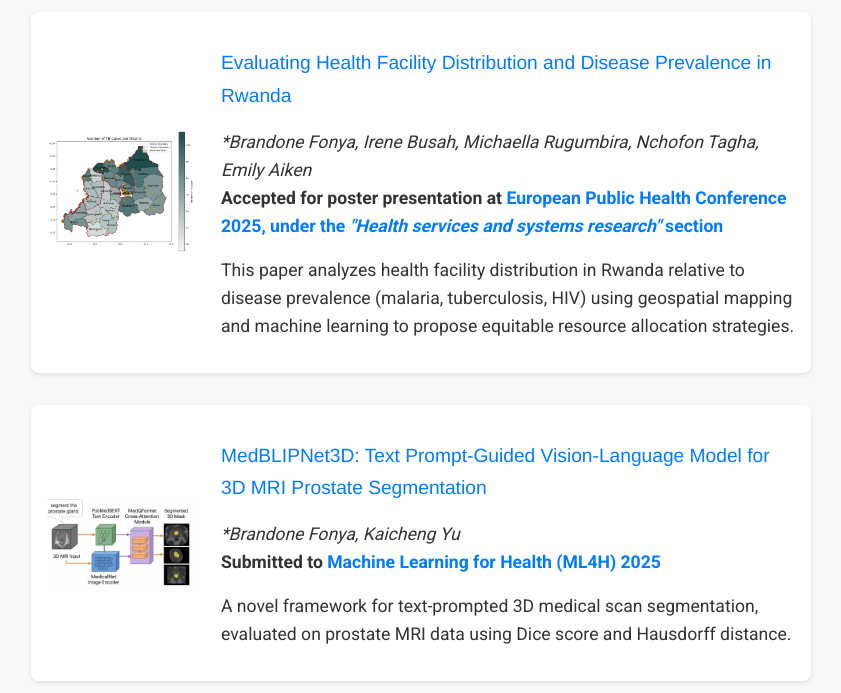
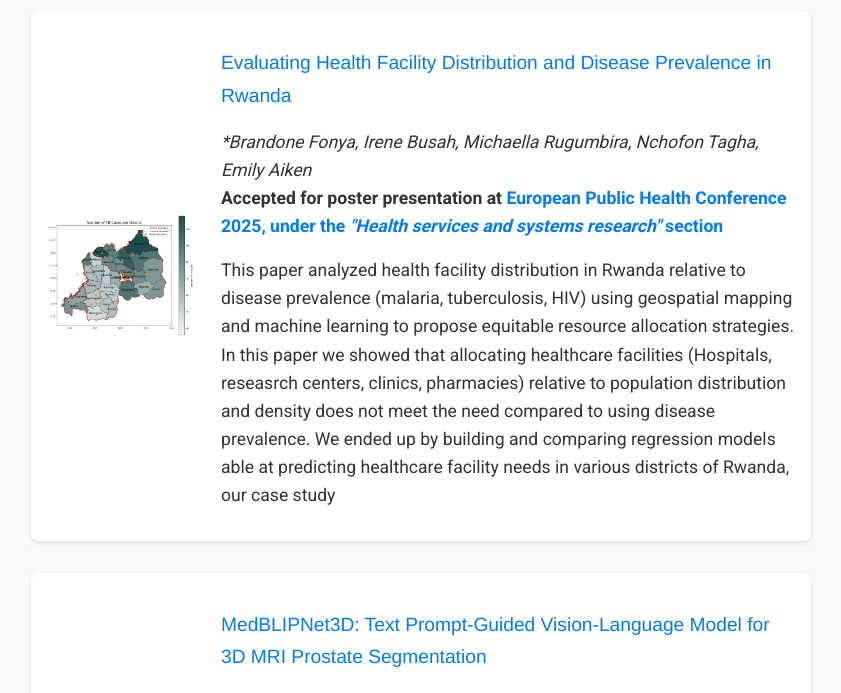
Before and after one commit to FonyaBrandone/FonyaBrandone.github.io, a Jekyll site: the page built from index.md, in a window 1280 px wide and 1400 px high, scrolled down 1640 px, cut to the strip 0-693 px from the top of the window. Shown: the whole strip, without its empty margins (219-1060 px from the left). Built offline with Jekyll 4.4.1, drawn with Linux system fonts in a browser that asks for light colours; some of the changed text lies outside the part shown.

Commit message:
Updated homepage

```diff
--- a/index.md
+++ b/index.md
@@ -61,7 +61,7 @@
         <h3><a href="https://github.com/FonyaBrandone/MBDA_Research" target='_blank'>Evaluating Health Facility Distribution and Disease Prevalence in Rwanda</a></h3>
         <p><em>*Brandone Fonya, Irene Busah, Michaella Rugumbira, Nchofon Tagha, Emily Aiken</em><br>
         <strong>Accepted for poster presentation at <a href="https://ephconference.eu/app/programme/programme.php?d=displays">European Public Health Conference 2025, under the <i>"Health services and systems research"</i> section</a></strong></p>
-        <p>This paper analyzes health facility distribution in Rwanda relative to disease prevalence (malaria, tuberculosis, HIV) using geospatial mapping and machine learning to propose equitable resource allocation strategies.</p>
+        <p>This paper analyzed health facility distribution in Rwanda relative to disease prevalence (malaria, tuberculosis, HIV) using geospatial mapping and machine learning to propose equitable resource allocation strategies. In this paper we showed that allocating healthcare facilities (Hospitals, reseasrch centers, clinics, pharmacies) relative to population distribution and density does not meet the need compared to using disease prevalence. We ended up by building and comparing regression models able at predicting healthcare facility needs in various districts of Rwanda, our case study</p>
       </div>
     </div>
 
@@ -70,8 +70,8 @@
       <div class="research-content">
         <h3><a href="https://github.com/FonyaBrandone/medblipnet3d/"  target='_blank'>MedBLIPNet3D: Text Prompt-Guided Vision-Language Model for 3D MRI Prostate Segmentation</a></h3>
         <p><em>*Brandone Fonya, Kaicheng Yu</em><br>
-        <strong>Submitted to <a href="https://ml4h.cc/">Machine Learning for Health (ML4H) 2025</a></strong></p>
-        <p>A novel framework for text-prompted 3D medical scan segmentation, evaluated on prostate MRI data using Dice score and Hausdorff distance.</p>
+        <strong>Submitted to <a href="arxiv.org">Arxiv</a></strong></p>
+        <p>A novel framework for text prompt guided 3D medical image segmentation, evaluated on cross-site 3D prostate MRI data using Dice score and Hausdorff distance as evaluation metric. Our framework combined both visual and text encodings from our encoder layers through our architecture. Both encodings were fused via cross-fusion, achieving a single encoded feature matrix passed to the decoder to generate segmentation mask over the region of interest.</p>
       </div>
     </div>
 
@@ -81,7 +81,7 @@
         <h3>Low-Cost Tuberculosis Screening with Deep Learning Using Solicited Cough Sounds</h3>
         <p><em>Carnegie Mellon-Africa – MakCHS Joint Research</em><br>
         <strong>Summer research - (In Progress)</strong></p>
-        <p>Explores deep learning for non-invasive TB screening using cough audio, targeting early detection in low-resource settings.</p>
+        <p>Explores audio-only and multimodal approaches for non-invasive Tuberculosis screening using cough audio recodings together with Clinical and Demographic data, targeting early detection in low-resource settings. We are building Web/Mobile together with IOT systems to implement the solution in resource constraint settings.</p>
       </div>
     </div>
 
@@ -101,7 +101,7 @@
         <h3><a href="https://drive.google.com/file/d/1wT99_8svqf21GBSp--bEycTQ9OksaFJ3/view"  target='_blank'>Uncertainty-Aware Autonomous Driving in African Cities</a></h3>
         <p><em>Victor Miene, *Brandone Fonya, Joshua Momo, Ozan Tonguz</em><br>
         <strong>Spring 2025 - Course Research</strong></p>
-        <p>Develops an uncertainty-aware system using ConvLSTM to model pedestrian behaviors in unstructured urban environments.</p>
+        <p>Our study developed a pipeline to quantify uncertainty-aware driving scenarios using pedestrian visual cues in dense traffic and highly chaotic cities around Africa. We were focused on modeling a cross and not cross intent of pedestrians at any point in time. Using ConvLSTM and other architectures we model pedestrian behaviors in unstructured urban environments, enabling behaviorial planning for autonomous vehicles.</p>
       </div>
     </div>
   </section>
```
Also changed, not shown: other parts of index.md (+1 -1 lines).
